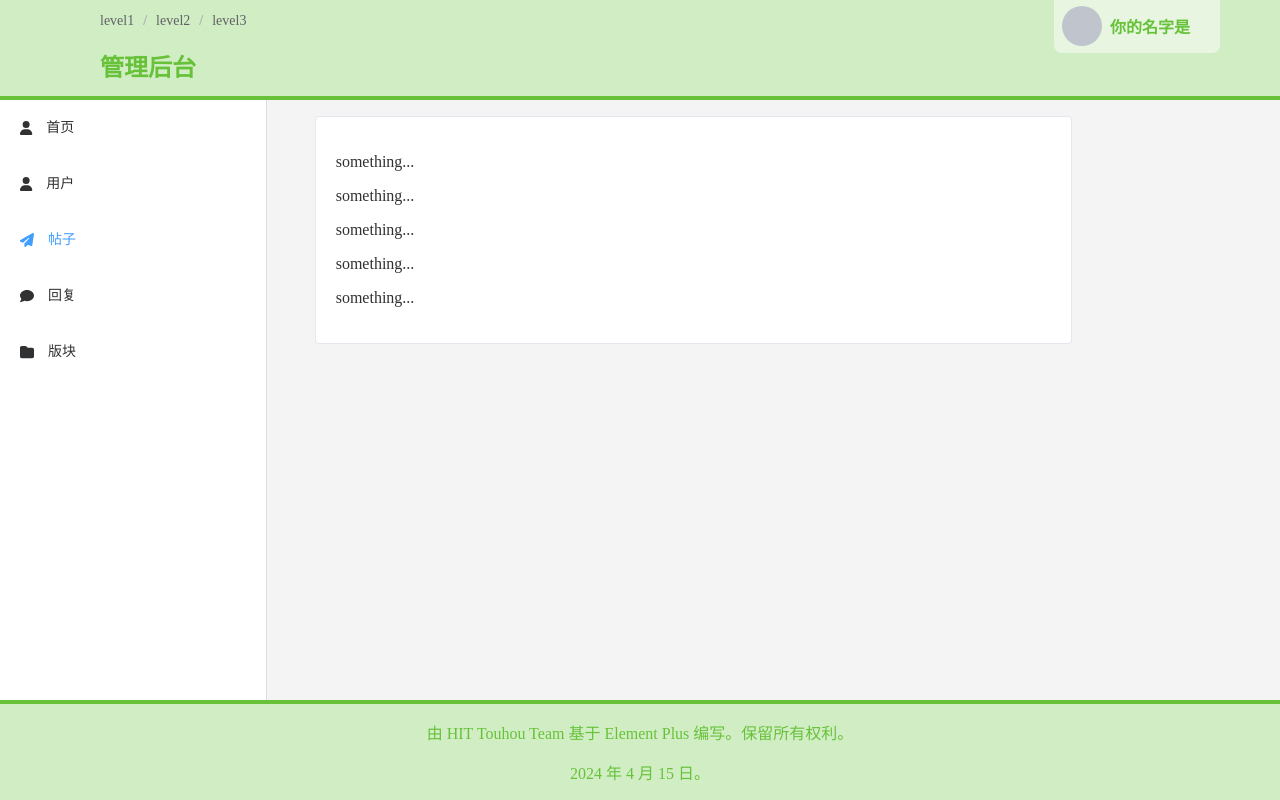
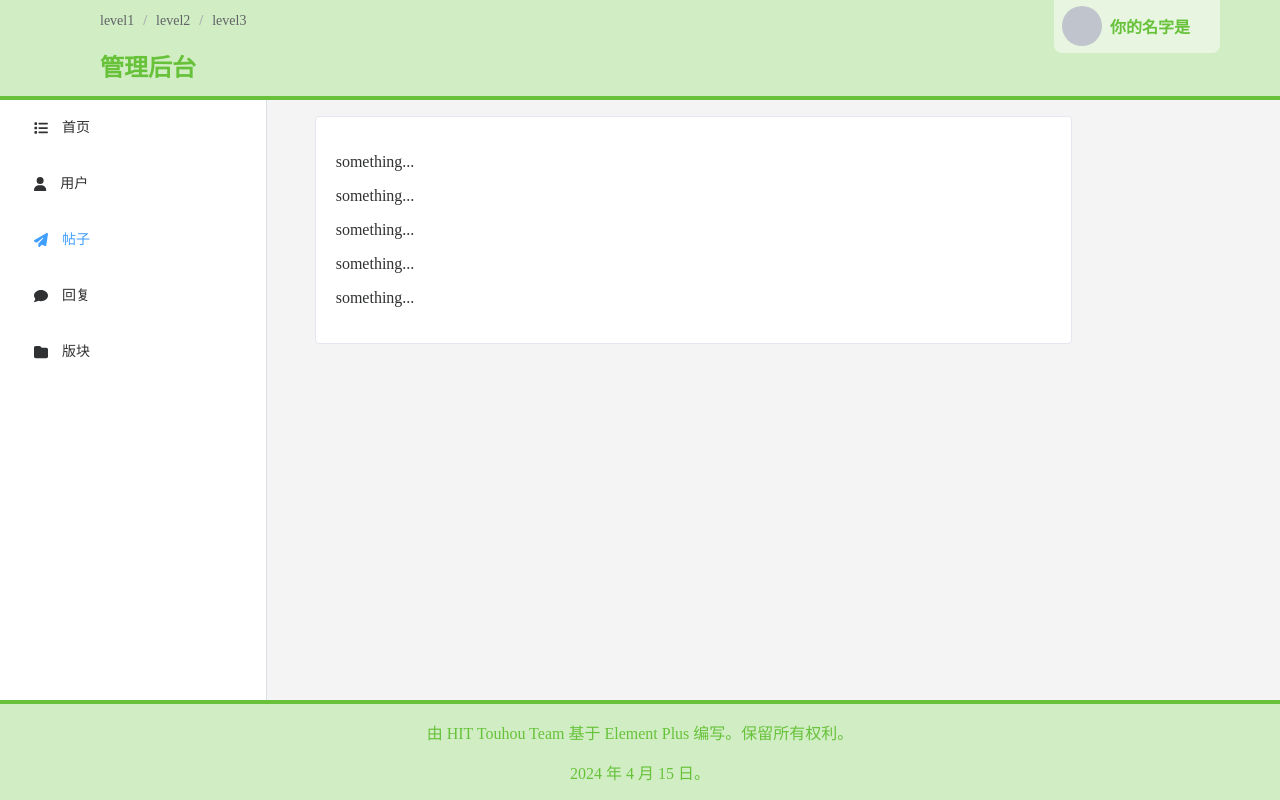
Before and after one commit to DWaveletT/terakoya-fe, a Vue app: page /admin in a window 1280 px wide. Built offline with nearby package versions, Linux system fonts and the light colour scheme.

Commit message:
修复不正确的宽度问题

```diff
--- a/src/pages/admin/DashBoard.vue
+++ b/src/pages/admin/DashBoard.vue
@@ -7,23 +7,23 @@
                     style="min-height: 100%"
                 >
                     <el-menu-item index="0">
-                        <font-awesome-icon :icon="faUser" style="margin-right: 1em;" />
+                        <font-awesome-icon :icon="faList" style="margin: 0 1em;" />
                         <span>首页</span>
                     </el-menu-item>
                     <el-menu-item index="1">
-                        <font-awesome-icon :icon="faUser" style="margin-right: 1em;" />
+                        <font-awesome-icon :icon="faUser" style="margin: 0 1em;" />
                         <span>用户</span>
                     </el-menu-item>
                     <el-menu-item index="2">
-                        <font-awesome-icon :icon="faPaperPlane" style="margin-right: 1em;" />
+                        <font-awesome-icon :icon="faPaperPlane" style="margin: 0 1em;" />
                         <span>帖子</span>
                     </el-menu-item>
                     <el-menu-item index="3">
-                        <font-awesome-icon :icon="faComment" style="margin-right: 1em;" />
+                        <font-awesome-icon :icon="faComment" style="margin: 0 1em;" />
                         <span>回复</span>
                     </el-menu-item>
                     <el-menu-item index="4">
-                        <font-awesome-icon :icon="faFolder" style="margin-right: 1em;" />
+                        <font-awesome-icon :icon="faFolder" style="margin: 0 1em;" />
                         <span>版块</span>
                     </el-menu-item>
                 </el-menu>
@@ -44,7 +44,7 @@ import CommonLayout from '@/components/layout/CommonLayout.vue';
 import { ElMenu, ElSubMenu, ElMenuItem, ElMenuItemGroup, ElRow, ElCol, ElCard } from 'element-plus';
 
 import { FontAwesomeIcon } from '@fortawesome/vue-fontawesome';
-import { faUser, faComment, faPaperPlane, faFolder } from '@fortawesome/free-solid-svg-icons';
+import { faUser, faComment, faPaperPlane, faFolder, faList } from '@fortawesome/free-solid-svg-icons';
 
 import { ref } from 'vue';
 
--- a/src/pages/auth/UserHome.vue
+++ b/src/pages/auth/UserHome.vue
@@ -71,6 +71,7 @@ const password2 = ref('');
     max-width: 1080px;
 
     margin: 1em auto;
+    flex: 1;
 }
 
 .button-container {
```
